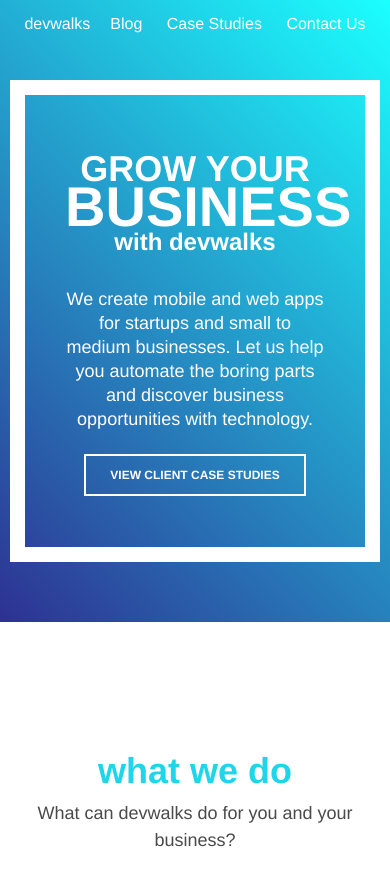
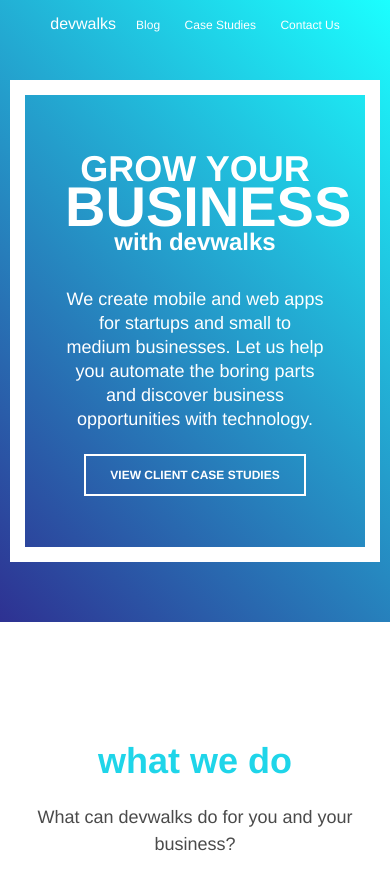
Before and after one commit to flowcustom/devwalks.github.io, a Jekyll site: the page built from index.html, in a window 390 px wide. Shown: the top 874 px of the page. Built offline with Jekyll 4.4.1, drawn with Linux system fonts in a browser that asks for light colours; grey boxes are pictures that could not be loaded.

Commit message:
fixed spacing issues on mobile

```diff
--- a/_sass/_base.scss
+++ b/_sass/_base.scss
@@ -149,3 +149,21 @@
     text-decoration: none;
   }
 }
+
+@media screen and (max-width: $break-small) {
+  h2 {
+    font-size: 1.4rem;
+  }
+
+  .blog-post .availability-block {
+    p, a {
+      font-size: 12px;
+      line-height: 16px;
+      margin-bottom: 0;
+    }
+
+    a {
+      margin-top: 1rem;
+    }
+  }
+}
--- a/_sass/_home.scss
+++ b/_sass/_home.scss
@@ -306,8 +306,13 @@
 
 @media screen and (max-width: $break-small) {
   .home-section {
+    .process-content {
+      margin-top: 3rem;
+    }
     .section-header {
       font-size: 36px;
+      line-height: 38px;
+      margin-bottom: 1.5rem;
     }
 
     .section-subheading {
--- a/_sass/_nav.scss
+++ b/_sass/_nav.scss
@@ -12,16 +12,13 @@
     margin: 10px 0;
     display: flex;
     justify-content: space-between;
+    align-items: center;
     flex-direction: row;
     color: #fff;
     font-weight: 300;
 
     @media screen and (max-width: $break-large) {
       padding: 0 30px;
-    }
-
-    @media screen and (max-width: $break-small) {
-      padding: 0 15px;
     }
 
     .logo {
@@ -57,3 +54,12 @@
     }
   }
 }
+
+@media screen and (max-width: $break-small) {
+  .navbar .navbar__wrap {
+    padding: 0 15px;
+    .navbar__link {
+      font-size: 12px;
+    }
+  }
+}
--- a/_sass/_pages.scss
+++ b/_sass/_pages.scss
@@ -258,3 +258,13 @@
     font-weight: 900;
   }
 }
+
+@media screen and (max-width: $break-small) {
+  .case-study-quote {
+    padding: 60px 30px;
+
+    .quote {
+      font-size: 1rem;
+    }
+  }
+}
```
